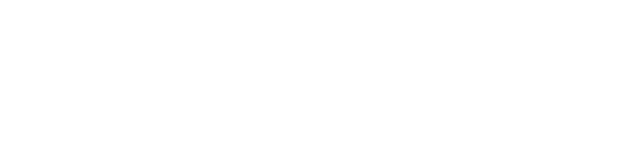
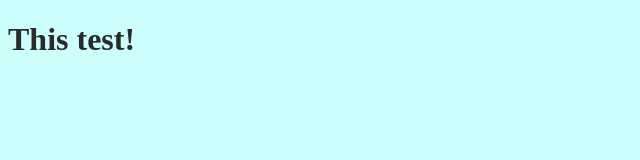
Before and after one commit to OksanaOstafiichuk/github-first, a plain HTML site: page index.html in a window 1280 px wide. Shown: the whole page, without its empty margins (0-640 px from the left). Drawn offline with Linux system fonts and the light colour scheme; files that its build step writes are made by us from their sources.

Commit message:
Добавлено заголовок та стилі

```diff
--- a/css/style.css
+++ b/css/style.css
@@ -1,3 +1,4 @@
 body {
-    background-color: #fff;
+    background-color: rgb(204, 255, 252);
+    color: #2a2a2a;
 }
--- a/index.html
+++ b/index.html
@@ -6,10 +6,11 @@
     <meta http-equiv="X-UA-Compatible" content="IE=edge">
     <meta name="viewport" content="width=device-width, initial-scale=1.0">
     <title>Document</title>
+    <link rel="stylesheet" href="style.css">
 </head>
 
 <body>
-
+    <h1>This test!</h1>
 </body>
 
 </html>
```
